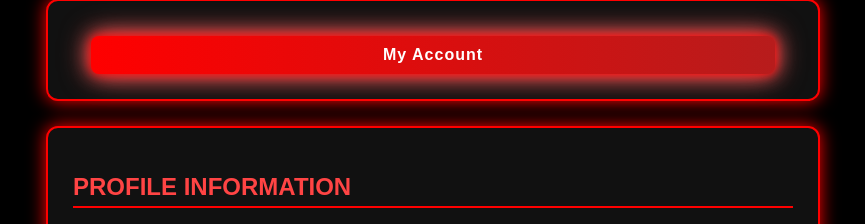
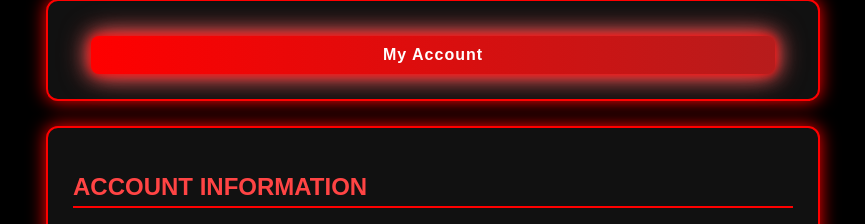
Before and after one commit to KCkris22/fight_zone, a Flask app: template templates/my_account.html in a window 1280 px wide. Shown: the part 302-526 px from the top of the page, without its empty margins (207-1072 px from the left). Run offline with Flask 3, Linux system fonts and the light colour scheme; the template is opened without the code that fills it, so the values that code supplies are empty; some libraries are stand-ins or nearby versions.

Commit message:
my_accounts.html 1% changes

```diff
--- a/templates/my_account.html
+++ b/templates/my_account.html
@@ -12,7 +12,7 @@
 
     <!-- USER PROFILE BOX -->
     <div class="account-box">
-        <h2>Profile Information</h2>
+        <h2>Account Information</h2>
         <p><strong>Full Name:</strong> {{ session['username'] }}</p>
         <p><strong>Email:</strong> {{ user.email }}</p>
         <p><strong>Address:</strong> {{ user.address }}</p>
```
